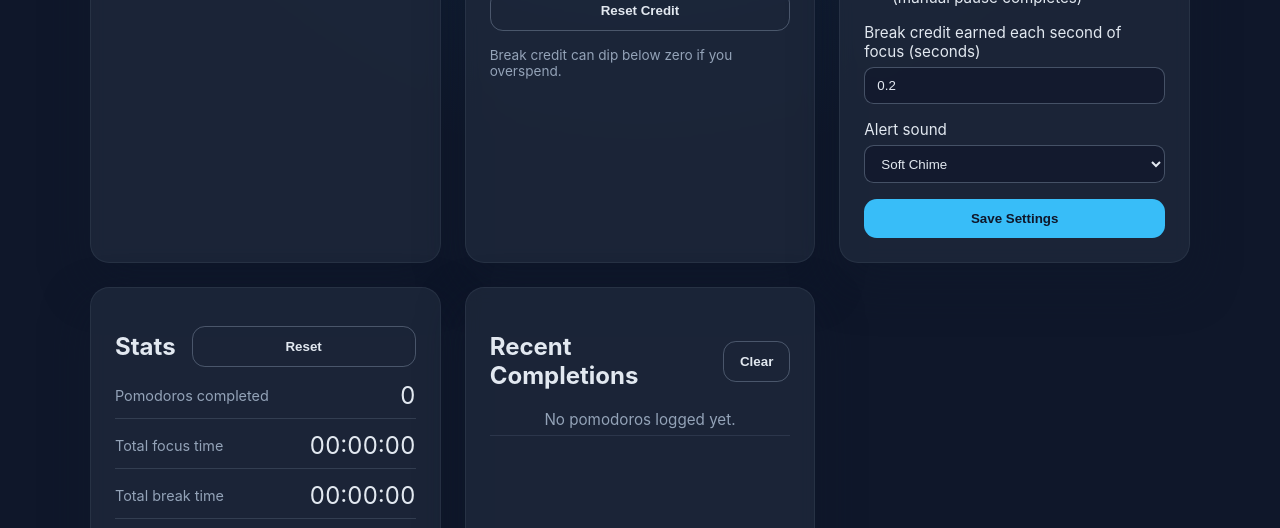
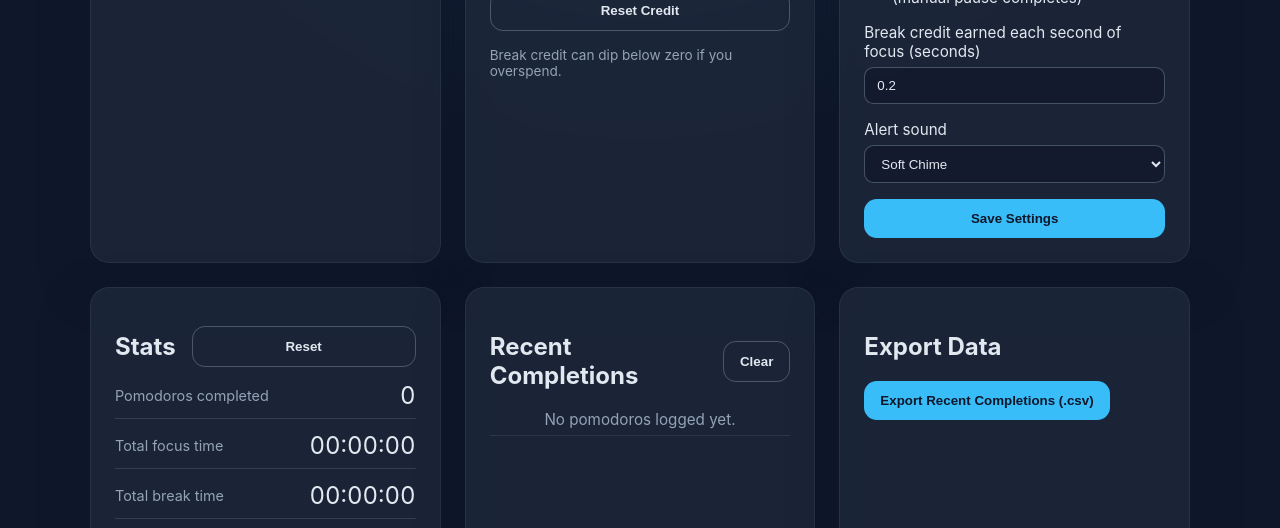
Before and after one commit to bunniico/tempo, a website: page public/index.html in a window 1280 px wide. Shown: the part 423-951 px from the top of the page. Drawn offline with Linux system fonts and the light colour scheme.

Commit message:
Add export recent logs button

```diff
--- a/public/app.js
+++ b/public/app.js
@@ -85,6 +85,9 @@ const statTotalBreak = document.getElementById('stat-total-break');
 const statAvgFocus = document.getElementById('stat-avg-focus');
 const statAvgBreak = document.getElementById('stat-avg-break');
 
+// -- Exports --
+const exportRecentCompletionsBtn = document.getElementById('export-recentCompletions');
+
 // -- Notifications --
 const soundProfiles = {
     chime: {
@@ -158,6 +161,9 @@ function init() {
     if (clearLogBtn) {
         clearLogBtn.addEventListener('click', handleClearLog);
     }
+
+    exportRecentCompletionsBtn.addEventListener('click', downloadCompletionLogCSV);
+
     setupNotificationButton();
     document.addEventListener('pointerdown', warmAudioContext, { once: true });
 }
--- a/public/index.html
+++ b/public/index.html
@@ -150,6 +150,13 @@
           <li class="empty">No pomodoros logged yet.</li>
         </ul>
       </section>
+
+      <section class="panel">
+        <h2>Export Data</h2>
+        <div class="import-export">
+          <button id="export-recentCompletions" class="primary">Export Recent Completions (.csv)</button>
+        </div>
+      </section>
     </main>
     <footer>
       <p> v1.6.0 | Created by Ellie Roth | CC BY-NC-SA 2025</p>
```
